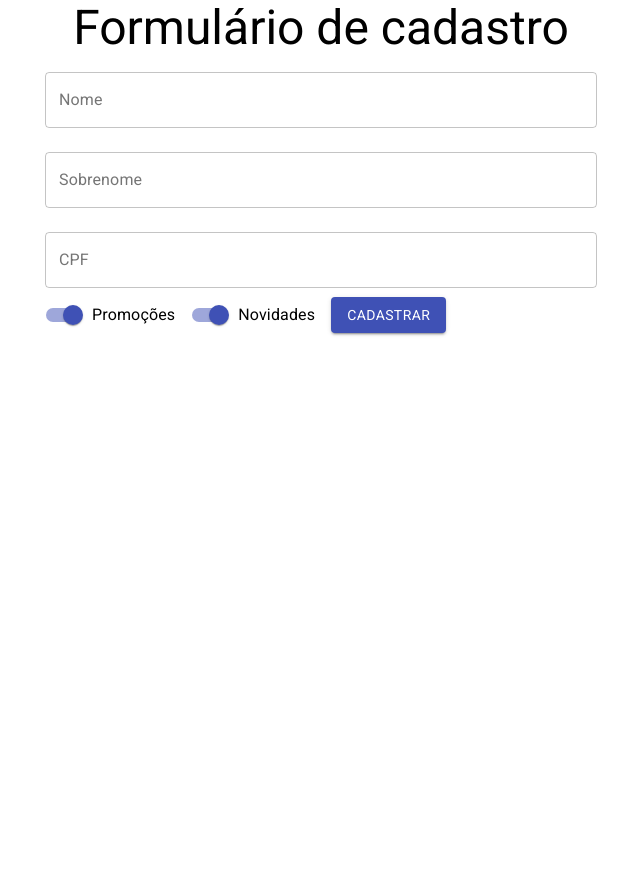
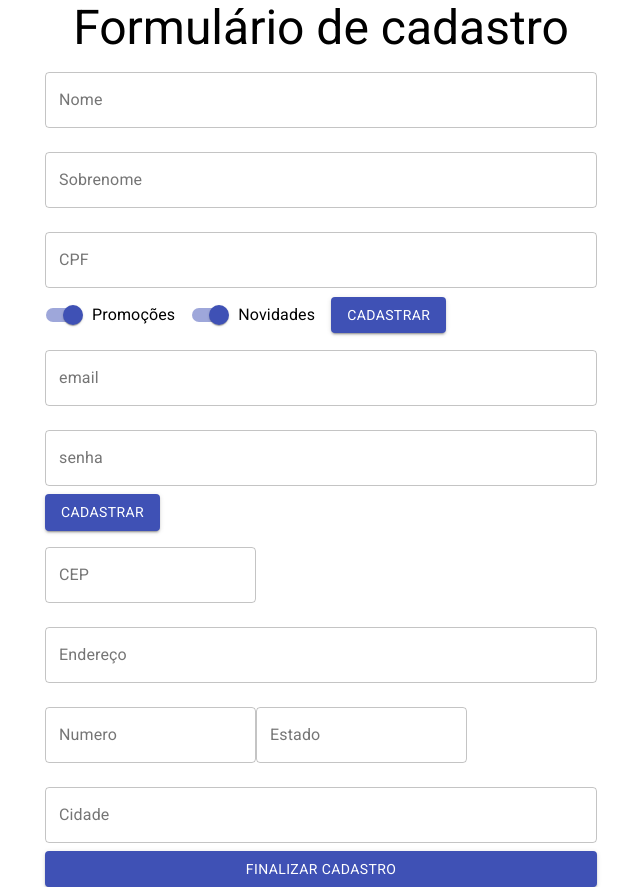
Before and after one commit to LeandroMenoci/ReactFunctionComponents, a React (Create React App) app in the folder function-components/: page / in a window 1280 px wide. Shown: the whole page, without its empty margins (319-959 px from the left). Before the commit the page ends 800 px from the top, so only its background shows below. Built offline with nearby package versions, Linux system fonts and the light colour scheme.

Commit message:
Boas práticas de UX ao criar formulários

```diff
--- a/function-components/src/App.js
+++ b/function-components/src/App.jsx
@@ -1,8 +1,8 @@
 import React, { Component } from 'react';
 import './App.css';
-import FormularioCadastro from './Components/FormularioCadastro/FormularioCadastro';
 import { Container, Typography } from "@material-ui/core"
 import 'fontsource-roboto'
+import FormularioCadastro from './Components/FormularioCadastro/FormularioCadastro';
 
 class App extends Component {
   render() {
--- /dev/null
+++ b/function-components/src/Components/FormularioCadastro/DadosEntrega.jsx
@@ -0,0 +1,53 @@
+import { Button, TextField } from "@material-ui/core";
+
+export default function DadosEntrega() {
+  return (
+    <form>
+      <TextField
+        id='cep'
+        label='CEP'
+        type='number'
+        variant="outlined"
+        margin="normal"
+      />
+      <TextField
+        id='endereco'
+        label='Endereço'
+        type='text'
+        variant="outlined"
+        margin="normal"
+        fullWidth
+      />
+      <TextField
+        id='numero'
+        label='Numero'
+        type='number'
+        variant="outlined"
+        margin="normal"
+      />
+      <TextField
+        id='estado'
+        label='Estado'
+        type='text'
+        variant="outlined"
+        margin="normal"
+      />
+      <TextField
+        id='cidade'
+        label='Cidade'
+        type='text'
+        variant="outlined"
+        fullWidth
+        margin="normal"
+      />
+      <Button
+        type="submit"
+        variant="contained"
+        color="primary"
+        fullWidth
+      >
+        Finalizar Cadastro
+      </Button>
+    </form>
+  )
+}
--- /dev/null
+++ b/function-components/src/Components/FormularioCadastro/DadosPessoais.jsx
@@ -0,0 +1,79 @@
+import React, { useState } from 'react';
+import { TextField, Button, Switch, FormControlLabel } from '@material-ui/core';
+
+export default function DadosPessoais({ aoEnviar, validarCPF }) {
+  const [nome, setNome] = useState("");
+  const [sobrenome, setSobrenome] = useState("")
+  const [cpf, setCpf] = useState("")
+  const [promocoes, setPromocoes] = useState(true)
+  const [novidades, setNovidades] = useState(true)
+  const [erros, setErros] = useState({ cpf: { valido: true, texto: "" } })
+
+  return (
+    <form onSubmit={(event) => {
+      event.preventDefault();
+      aoEnviar({ nome, sobrenome, cpf, novidades, promocoes })
+    }}>
+      <TextField
+        value={nome}
+        onChange={(event) => {
+          setNome(event.target.value);
+        }}
+        id="nome"
+        label="Nome"
+        variant="outlined"
+        fullWidth
+        margin="normal"
+      />
+      <TextField
+        value={sobrenome}
+        onChange={(event) => {
+          setSobrenome(event.target.value);
+        }}
+        id="sobrenome"
+        label="Sobrenome"
+        variant="outlined"
+        fullWidth
+        margin="normal"
+      />
+      <TextField
+        value={cpf}
+        onChange={(event) => {
+          setCpf(event.target.value);
+        }}
+        onBlur={(event) => {
+          const ehValido = validarCPF(cpf);
+          setErros({ cpf: ehValido })
+        }}
+        error={!erros.cpf.valido}
+        helperText={erros.cpf.texto}
+        id="cpf"
+        label="CPF"
+        variant="outlined"
+        fullWidth
+        margin="normal"
+      />
+
+      <FormControlLabel
+        label="Promoções"
+        control={<Switch
+          checked={promocoes}
+          onChange={(event) => {
+            setPromocoes(event.target.checked)
+          }} name="promocoes" color="primary" />}
+      />
+
+      <FormControlLabel
+        label="Novidades"
+        control={<Switch
+          checked={novidades}
+          onChange={(event) => {
+            setNovidades(event.target.checked)
+          }} name="novidades" color="primary" />}
+      />
+
+
+      <Button type="submit" variant="contained" color="primary">Cadastrar</Button>
+    </form>
+  )
+}
--- /dev/null
+++ b/function-components/src/Components/FormularioCadastro/DadosUsuario.jsx
@@ -0,0 +1,24 @@
+import { Button, TextField } from "@material-ui/core";
+import React from "react";
+
+export default function DadosUsuario() {
+  return (
+    <form>
+      <TextField
+        id='email'
+        label='email'
+        type='email'
+        variant="outlined"
+        fullWidth
+        margin="normal" />
+      <TextField
+        id='senha'
+        label='senha'
+        type='password'
+        variant="outlined"
+        fullWidth
+        margin="normal" />
+      <Button type="submit" variant="contained" color="primary">Cadastrar</Button>
+    </form>
+  )
+}
--- a/function-components/src/Components/FormularioCadastro/FormularioCadastro.jsx
+++ b/function-components/src/Components/FormularioCadastro/FormularioCadastro.jsx
@@ -1,79 +1,14 @@
-import React, { useState } from 'react';
-import { TextField, Button, Switch, FormControlLabel } from '@material-ui/core';
+import React from 'react';
+import DadosEntrega from './DadosEntrega';
+import DadosPessoais from './DadosPessoais';
+import DadosUsuario from './DadosUsuario';
 
 export default function FormularioCadastro({ aoEnviar, validarCPF }) {
-  const [nome, setNome] = useState("");
-  const [sobrenome, setSobrenome] = useState("")
-  const [cpf, setCpf] = useState("")
-  const [promocoes, setPromocoes] = useState(true)
-  const [novidades, setNovidades] = useState(true)
-  const [erros, setErros] = useState({ cpf: { valido: true, texto: "" } })
-
   return (
-    <form onSubmit={(event) => {
-      event.preventDefault();
-      aoEnviar({ nome, sobrenome, cpf, novidades, promocoes })
-    }}>
-      <TextField
-        value={nome}
-        onChange={(event) => {
-          setNome(event.target.value);
-        }}
-        id="nome"
-        label="Nome"
-        variant="outlined"
-        fullWidth
-        margin="normal"
-      />
-      <TextField
-        value={sobrenome}
-        onChange={(event) => {
-          setSobrenome(event.target.value);
-        }}
-        id="sobrenome"
-        label="Sobrenome"
-        variant="outlined"
-        fullWidth
-        margin="normal"
-      />
-      <TextField
-        value={cpf}
-        onChange={(event) => {
-          setCpf(event.target.value);
-        }}
-        onBlur={(event) => {
-          const ehValido = validarCPF(cpf);
-          setErros({ cpf: ehValido })
-        }}
-        error={!erros.cpf.valido}
-        helperText={erros.cpf.texto}
-        id="cpf"
-        label="CPF"
-        variant="outlined"
-        fullWidth
-        margin="normal"
-      />
-
-      <FormControlLabel
-        label="Promoções"
-        control={<Switch
-          checked={promocoes}
-          onChange={(event) => {
-            setPromocoes(event.target.checked)
-          }} name="promocoes" color="primary" />}
-      />
-
-      <FormControlLabel
-        label="Novidades"
-        control={<Switch
-          checked={novidades}
-          onChange={(event) => {
-            setNovidades(event.target.checked)
-          }} name="novidades" color="primary" />}
-      />
-
-
-      <Button type="submit" variant="contained" color="primary">Cadastrar</Button>
-    </form>
+    <>
+      <DadosPessoais aoEnviar={aoEnviar} validarCPF={validarCPF} />
+      <DadosUsuario />
+      <DadosEntrega />
+    </>
   )
 }
```
Also changed, not shown: function-components/src/index.jsx (renamed from function-components/src/index.js), 1 other file (tests, documents, lock files or other folders).
